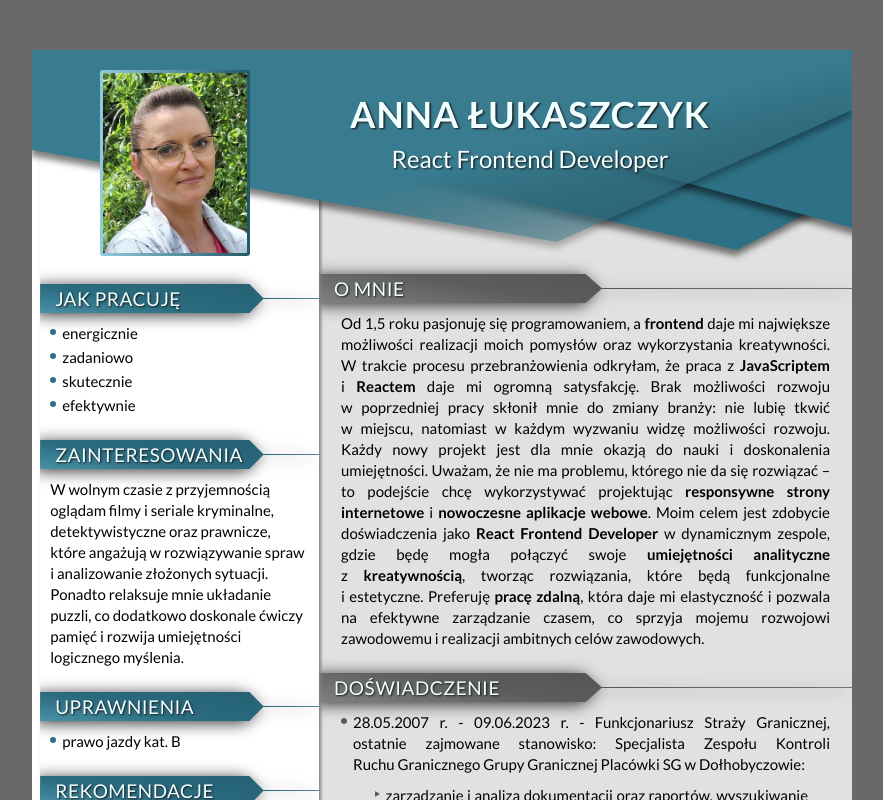
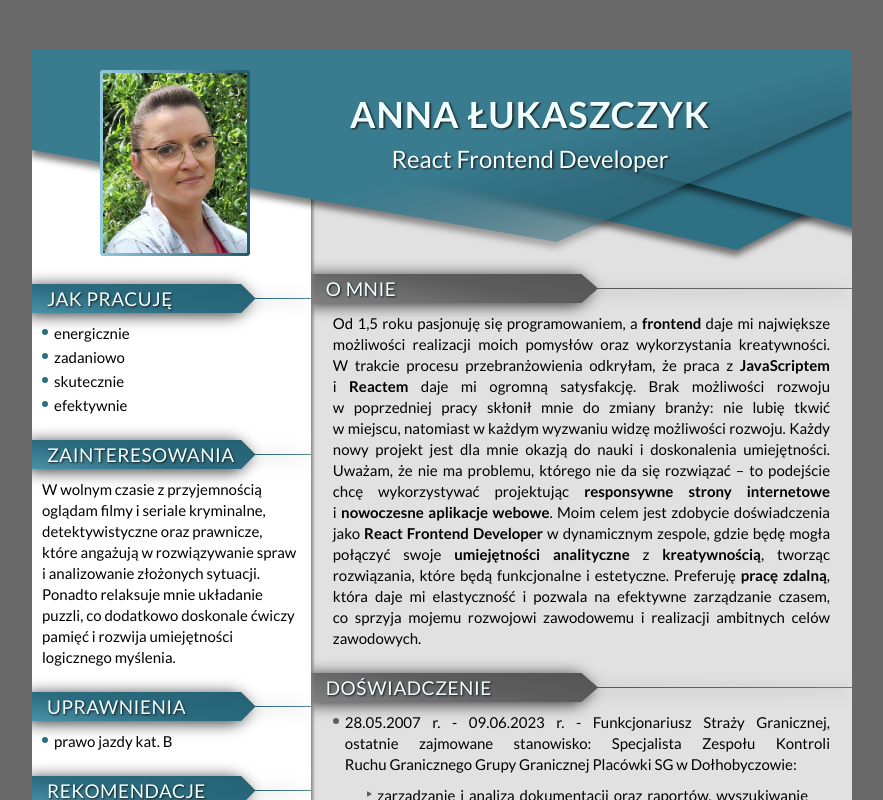
Before and after one commit to AnnaLukaszczyk/CV-Anna-Lukaszczyk, a React (Create React App) app: page /#/page2 in a window 1280 px wide. Shown: the top 800 px of the page, without its empty margins (198-1081 px from the left). Built offline with nearby package versions, Linux system fonts and the light colour scheme.

Commit message:
changed width in StyledMain from 65% to 66%

```diff
--- a/src/features/Main/styled.js
+++ b/src/features/Main/styled.js
@@ -3,7 +3,7 @@ import styled from "styled-components";
 export const StyledMain = styled.main`
 	padding-top: 200px;
 	min-height: 100%;
-	width: 65%;
+	width: 66%;
 	background-color: #e1e1e1;
 	overflow: hidden;
 `;
```
